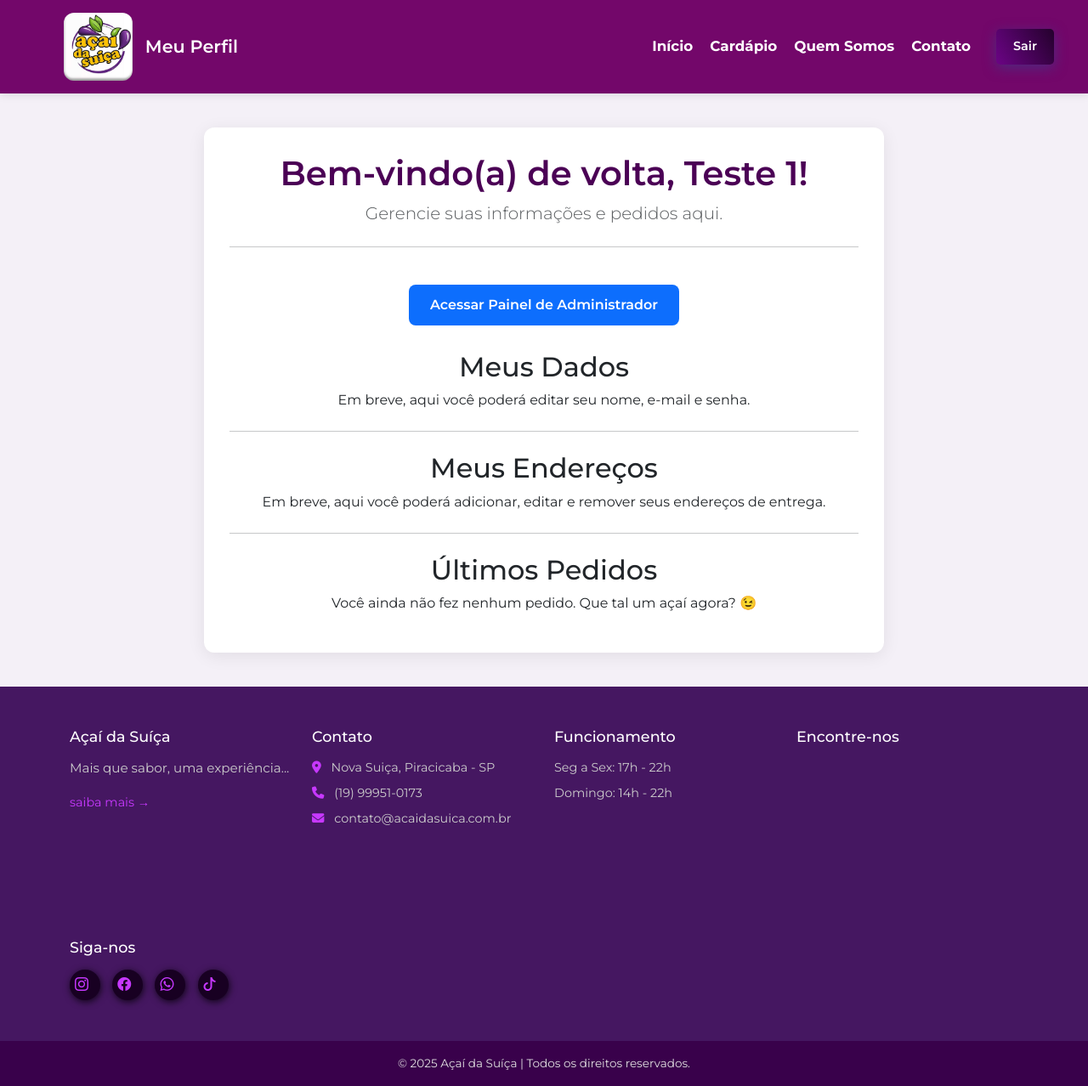
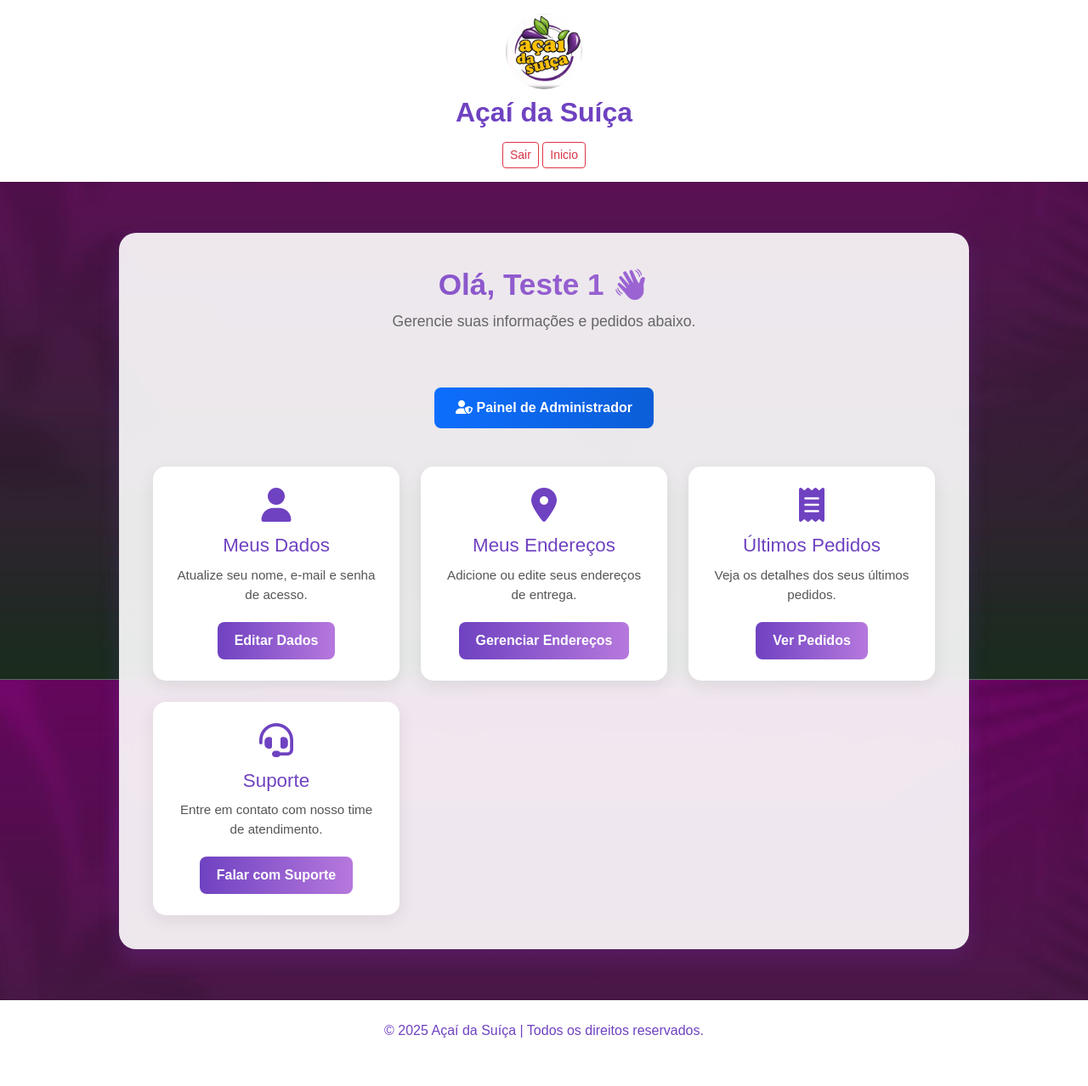
Before and after one commit to Lucas-Fernandes01/public, a PHP site: page /perfil.php in a window 1280 px wide. Shown: the whole page at 85% size. After the commit the page ends 1221 px from the top, so only its background shows below. Run offline with PHP 8.4, Linux system fonts and the light colour scheme; a user stored in the database is signed in; data that the repository does not hold is empty; a map, chart or similar area stays blank; grey boxes are pictures that could not be loaded.

Commit message:
Atualizei tela Meu Perfil

```diff
--- a/Css/cardapio.css
+++ b/Css/cardapio.css
@@ -7,7 +7,7 @@
 }
 
 main {
-  max-width: 800px;
+  max-width: 100%;
   margin: 40px auto;
   padding: 20px;
   background-color: #fff;
--- a/contato.php
+++ b/contato.php
@@ -68,7 +68,7 @@
 
     <?php if (isset($_SESSION['id']) && isset($_SESSION['nome'])): // SÓ MOSTRA O FORMULÁRIO SE O USUÁRIO ESTIVER LOGADO ?>
 
-   section id="valores" class="secao-padrao">
+   <section id="valores" class="secao-padrao">
   <h2 class="titulo-secao" data-aos="fade-up">Nossos Valores</h2>
 
   <div class="valores-container">
--- a/login_form.php
+++ b/login_form.php
@@ -25,6 +25,9 @@
   <link rel="stylesheet" href="https://cdnjs.cloudflare.com/ajax/libs/remixicon/4.2.0/remixicon.css">
 </head>
 <body>
+
+
+
 
 <main>
     <?php
--- a/perfil.php
+++ b/perfil.php
@@ -1,7 +1,7 @@
 <?php
 session_start();
 
-// Se o usuário não estiver logado de forma alguma, redireciona para o login.
+// Se o usuário não estiver logado, redireciona:
 if (!isset($_SESSION['id'])) {
     header('Location: login_form.php');
     exit();
@@ -15,135 +15,194 @@
   <meta name="viewport" content="width=device-width, initial-scale=1.0">
   <title>Meu Perfil - Açaí da Suíça</title>
 
-    <link rel="stylesheet" href="css/style.css" />
-    <link rel="stylesheet" href="https://cdnjs.cloudflare.com/ajax/libs/font-awesome/6.5.2/css/all.min.css" />
-    <link rel="stylesheet" href="https://cdn.jsdelivr.net/npm/bootstrap-icons@1.13.1/font/bootstrap-icons.min.css">
+  <link rel="stylesheet" href="https://cdnjs.cloudflare.com/ajax/libs/font-awesome/6.5.2/css/all.min.css">
   <link href="https://cdn.jsdelivr.net/npm/bootstrap@5.3.7/dist/css/bootstrap.min.css" rel="stylesheet">
 
   <style>
-        body { background-color: #f4f0f7; }
-        .perfil-container {
-            max-width: 800px;
-            margin: 40px auto;
-            padding: 30px;
-            background-color: #fff;
-            border-radius: 12px;
-            box-shadow: 0 4px 20px rgba(0,0,0,0.08);
-            text-align: center; /* Centraliza o conteúdo */
+    body {
+      background: url('img/fundo1.jpg') no-repeat center center fixed;
+      background-size: cover;
+      font-family: 'Poppins', sans-serif;
+      color: #333;
+      margin: 0;
+      padding: 0;
+    }
+
+    main {
+      max-width: 1000px;
+      margin: 60px auto;
+      padding: 40px;
+      background: rgba(255, 255, 255, 0.9);
+      border-radius: 20px;
+      box-shadow: 0 10px 25px rgba(111, 66, 193, 0.2);
+      backdrop-filter: blur(10px);
+      animation: fadeIn 0.6s ease-in-out;
+    }
+
+    h1, h2 {
+      color: #6f42c1;
+      font-weight: 700;
+    }
+
+    .perfil-header {
+      text-align: center;
+      margin-bottom: 40px;
+    }
+
+    .perfil-header h1 {
+      font-size: 2.2rem;
+      background: linear-gradient(90deg, #6f42c1, #b678dd);
+      -webkit-background-clip: text;
+      -webkit-text-fill-color: transparent;
+    }
+
+    .perfil-header p {
+      color: #666;
+      font-size: 1.1rem;
+    }
+
+    .perfil-cards {
+      display: grid;
+      grid-template-columns: repeat(auto-fit, minmax(280px, 1fr));
+      gap: 25px;
+      margin-top: 20px;
+    }
+
+    .card-item {
+      background: #fff;
+      border-radius: 15px;
+      padding: 25px;
+      box-shadow: 0 6px 20px rgba(0,0,0,0.08);
+      text-align: center;
+      transition: 0.3s;
+    }
+
+    .card-item:hover {
+      transform: translateY(-5px);
+      box-shadow: 0 10px 25px rgba(111,66,193,0.25);
+    }
+
+    .card-item i {
+      font-size: 2.5rem;
+      color: #6f42c1;
+      margin-bottom: 15px;
+    }
+
+    .card-item h3 {
+      font-size: 1.4rem;
+      color: #6f42c1;
+      margin-bottom: 10px;
+    }
+
+    .card-item p {
+      color: #555;
+      font-size: 0.95rem;
+      margin-bottom: 20px;
+    }
+
+    .card-item a {
+      display: inline-block;
+      padding: 10px 20px;
+      background: linear-gradient(90deg, #6f42c1, #b678dd);
+      color: #fff;
+      border-radius: 8px;
+      text-decoration: none;
+      font-weight: 600;
+      transition: 0.3s;
+    }
+
+    .card-item a:hover {
+      transform: scale(1.05);
+      background: linear-gradient(90deg, #b678dd, #6f42c1);
+    }
+
+    .admin-button {
+      display: inline-block;
+      margin: 25px 0;
+      padding: 12px 25px;
+      background: linear-gradient(90deg, #0d6efd, #0b5ed7);
+      color: white;
+      border-radius: 8px;
+      font-weight: 600;
+      text-decoration: none;
+      transition: 0.3s;
+    }
+
+    .admin-button:hover {
+      transform: scale(1.05);
+      color: #fff;
+    }
+
+    @keyframes fadeIn {
+      from { opacity: 0; transform: translateY(20px); }
+      to { opacity: 1; transform: translateY(0); }
+    }
+
+    @media (max-width: 768px) {
+      main {
+        padding: 25px;
       }
       .perfil-header h1 {
-            color: #4b0055;
-            font-weight: 600;
+        font-size: 1.8rem;
       }
-        .admin-button {
-            display: inline-block;
-            margin-top: 20px;
-            margin-bottom: 30px;
-            padding: 12px 25px;
-            background-color: #0d6efd; /* Um azul para destacar */
-            color: white;
-            font-weight: 600;
-            border-radius: 8px;
-            text-decoration: none;
-            transition: background-color 0.3s;
-        }
-        .admin-button:hover {
-            background-color: #0b5ed7;
-            color: white;
-        }
-        .logout-link {
-            color: #dc3545;
-            font-weight: 500;
-            text-decoration: none;
-        }
-        .logout-link:hover {
-            text-decoration: underline;
     }
   </style>
 </head>
 <body>
 
-    <header>
-        <div class="logo-container">
-            <img src="Img/logo2.jpeg" alt="Açaí da Suíça Logo" class="logo">
-            <div class="logo-text">
-                <h1>Meu Perfil</h1>
-            </div>
-        </div>
-        <nav>
-            <div class="nav-links">
-                <a href="index.php">Início</a>
-                <a href="cardapio.php">Cardápio</a>
-                <a href="quem_somos.php">Quem Somos</a>
-                <a href="contato.php">Contato</a>
-            </div>
-            <a href="logout.php" class="login-btn">Sair</a>
-        </nav>
+  <header class="text-center py-3 bg-white shadow-sm">
+    <img src="Img/logo2.jpeg" alt="Açaí da Suíça" style="width: 90px; border-radius: 50%;">
+    <h2 class="mt-2" style="color:#6f42c1;">Açaí da Suíça</h2>
+    <a href="logout.php" class="btn btn-outline-danger btn-sm mt-2">Sair</a>
+    <a href="index.php" class="btn btn-outline-danger btn-sm mt-2">Inicio</a>
   </header>
 
-    <main class="perfil-container">
+  <main>
     <div class="perfil-header">
-            <h1>Bem-vindo(a) de volta, <?php echo htmlspecialchars($_SESSION['nome']); ?>!</h1>
-            <p class="lead text-muted">Gerencie suas informações e pedidos aqui.</p>
+      <h1>Olá, <?php echo htmlspecialchars($_SESSION['nome']); ?> 👋</h1>
+      <p>Gerencie suas informações e pedidos abaixo.</p>
     </div>
 
-        <hr class="my-4">
-
     <?php
-        // AQUI ESTÁ A MÁGICA!
-        // Verificamos se a sessão 'tipo_usuario' existe e se o valor dela é 'admin'.
     if (isset($_SESSION['tipo_usuario']) && $_SESSION['tipo_usuario'] === 'admin') {
-            // Se for admin, mostramos o botão que leva para o painel.
-            echo '<a href="painel_admin.php" class="admin-button">Acessar Painel de Administrador</a>';
+      echo '<div class="text-center"><a href="painel_admin.php" class="admin-button"><i class="fa-solid fa-user-shield"></i> Painel de Administrador</a></div>';
     }
     ?>
 
-        <div id="secao-meus-dados">
-            <h2>Meus Dados</h2>
-            <p>Em breve, aqui você poderá editar seu nome, e-mail e senha.</p>
+    <div class="perfil-cards">
+      <div class="card-item">
+        <i class="fa-solid fa-user"></i>
+        <h3>Meus Dados</h3>
+        <p>Atualize seu nome, e-mail e senha de acesso.</p>
+        <a href="editar_perfil.php">Editar Dados</a>
       </div>
 
-        <hr class="my-4">
-
-        <div id="secao-meus-enderecos">
-            <h2>Meus Endereços</h2>
-            <p>Em breve, aqui você poderá adicionar, editar e remover seus endereços de entrega.</p>
+      <div class="card-item">
+        <i class="fa-solid fa-location-dot"></i>
+        <h3>Meus Endereços</h3>
+        <p>Adicione ou edite seus endereços de entrega.</p>
+        <a href="enderecos.php">Gerenciar Endereços</a>
       </div>
 
-        <hr class="my-4">
+      <div class="card-item">
+        <i class="fa-solid fa-receipt"></i>
+        <h3>Últimos Pedidos</h3>
+        <p>Veja os detalhes dos seus últimos pedidos.</p>
+        <a href="meus_pedidos.php">Ver Pedidos</a>
+      </div>
 
-        <div id="secao-ultimos-pedidos">
-            <h2>Últimos Pedidos</h2>
-            <div id="container-pedidos">
-                <p>Carregando seus pedidos...</p>
+      <div class="card-item">
+        <i class="fa-solid fa-headset"></i>
+        <h3>Suporte</h3>
+        <p>Entre em contato com nosso time de atendimento.</p>
+        <a href="contato.php">Falar com Suporte</a>
       </div>
     </div>
-
   </main>
 
-    <footer class="footer-dark">
-      <div class="container py-5">
-        <div class="row">
-          <div class="col-md-3"><h5>Açaí da Suíça</h5><p>Mais que sabor, uma experiência...</p><a href="quem_somos.php" class="read-more">saiba mais →</a></div>
-          <div class="col-md-3"><h5>Contato</h5><ul class="list-unstyled"><li><i class="fas fa-map-marker-alt"></i> Nova Suiça, Piracicaba - SP</li><li><i class="fas fa-phone"></i> (19) 99951-0173</li><li><i class="fas fa-envelope"></i> contato@acaidasuica.com.br</li></ul></div>
-          <div class="col-md-3"><h5>Funcionamento</h5><ul class="list-unstyled"><li>Seg a Sex: 17h - 22h</li><li>Domingo: 14h - 22h</li></ul></div>
-          <div class="col-md-3"><h5>Encontre-nos</h5><div class="footer-map"><iframe src="https://www.google.com/maps/embed?pb=!1m18!1m12!1m3!1d3679.5749843614562!2d-47.69305532574842!3d-22.744033432072634!2m3!1f0!2f0!3f0!3m2!1i1024!2i768!4f13.1!3m3!1m2!1s0x94c637fa6843c5bf%3A0x78c6c3677d48448a!2zQcOnYWkgZGEgU3Vpw6dh!5e0!3m2!1spt-BR!2sbr!4v1751499566388!5m2!1spt-BR!2sbr" width="100%" height="180" style="border:0;" allowfullscreen="" loading="lazy" referrerpolicy="no-referrer-when-downgrade"></iframe></div></div>
-            <div class="social-icons mt-4">
-              <h5>Siga-nos</h5>
-              <a href="https://www.instagram.com/acai_dasuica/"><i class="bi bi-instagram"></i></a>
-              <a href="https://www.facebook.com/profile.php?id=100093101157318"><i class="bi bi-facebook"></i></a>
-              <a href="https://api.whatsapp.com/send/?phone=5519999510173&text&type=phone_number&app_absent=0"><i class="bi bi-whatsapp"></i></a>
-              <a href="https://www.tiktok.com/@acai.da.suica"><i class="bi bi-tiktok"></i></a>
-            </div>
-          </div>
-        </div>
-      </div>
-      <div class="footer-bottom text-center py-3">
-        © 2025 Açaí da Suíça | Todos os direitos reservados.
-      </div>
+  <footer class="text-center py-4 bg-white mt-5 shadow-sm">
+    <p class="m-0" style="color:#6f42c1;">© 2025 Açaí da Suíça | Todos os direitos reservados.</p>
   </footer>
-
-    <script src="js/meus_pedidos.js"></script>
 
 </body>
 </html>
```
Also changed, not shown: Css/contato.css (+128 -49 lines). Lines whose indentation alone changed are shown as unchanged.
